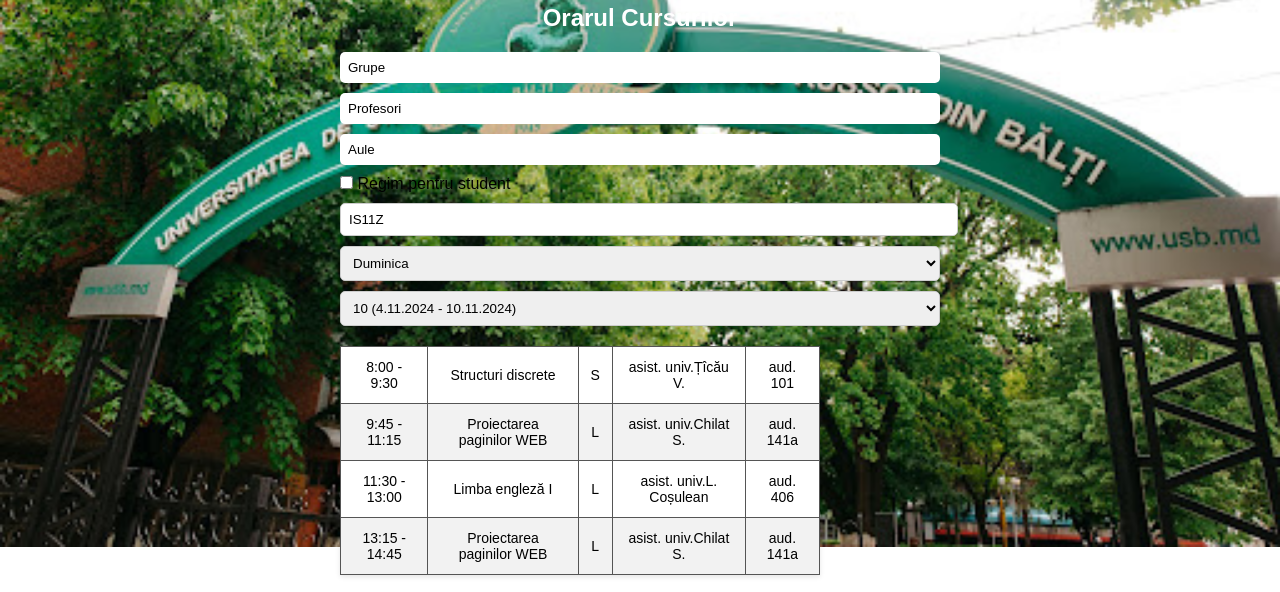
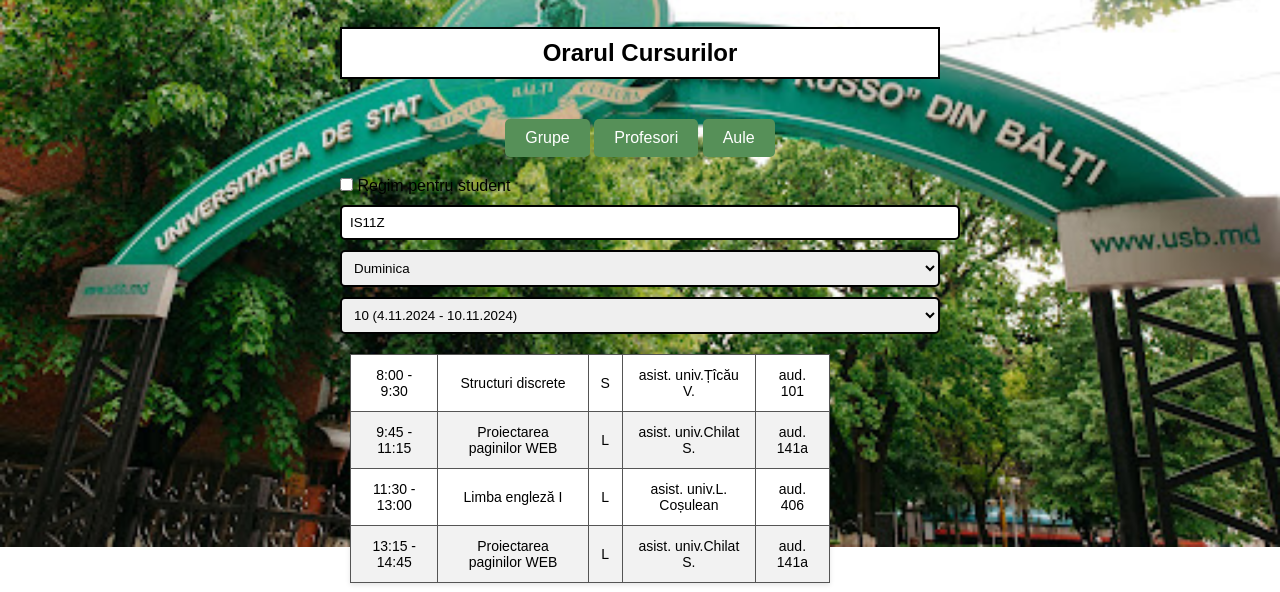
Before and after one commit to mihalciucandrei/ep, a plain HTML site: page ep/index.html in a window 1280 px wide. Shown: the part 308-900 px from the top of the page. Drawn offline with Linux system fonts and the light colour scheme.

Commit message:
Add files via upload

```diff
--- a/ep/index.css
+++ b/ep/index.css
@@ -24,6 +24,19 @@ body {
     background-color:transparent;
     border-radius: 10px;
 }
+.container h1{
+    -webkit-text-stroke-color: #000000;
+    -webkit-text-stroke-width: 2px;
+}
+.container h2{
+    margin-top: 30px;
+    border: 2px solid rgb(0, 0, 0);
+  padding: 10px;
+  background-color:white ;
+  color: black;
+
+
+}
 
 header {
     margin-top: 200px;
@@ -38,6 +51,17 @@ header img {
     height: 191px;
 }
 
+.btn {
+    margin-top: 40px;
+    padding: 10px 20px;
+    font-size: 16px;
+    border: none;
+    background-color: #569058;
+    color: white;
+    cursor: pointer;
+    border-radius: 5px;
+    transition: background-color 0.3s ease;
+}
 .filter-section {
     margin-top: 20px;
     display: flex;
@@ -61,7 +85,7 @@ header img {
     padding: 8px;
     width: 100%;
     border-radius: 5px;
-    border: 1px solid #ccc;
+    border: 2px solid #000000;
     text-align: left;
 }
 
@@ -69,7 +93,7 @@ header img {
     width: 100%;
     padding: 8px;
     border-radius: 5px;
-    border: 1px solid #ccc;
+    border: 2px solid #000000;
     text-align: left;
 }
 
@@ -79,6 +103,7 @@ table.lessons {
     margin-top: 20px;
     box-shadow: 0 2px 5px rgba(0, 0, 0, 0.1);
     background-color: white;
+    margin-left: 10px;
 }
 
 table.lessons th, table.lessons td {
--- a/ep/index.html
+++ b/ep/index.html
@@ -11,11 +11,14 @@
             <img src="photo/logo_usarb.png" alt="Logo universitatii">
             <h1>UNIVERSITATEA DE STAT „ALECU RUSSO” DIN BĂLȚI</h1>
             <h2>Orarul Cursurilor</h2>
+            <div class="buttons">
+                <button class="btn">Grupe</button>
+                <button class="btn">Profesori</button>
+                <button class="btn">Aule</button>
+            </div>
         </header>
         <div class="filter-section">
-            <button class="tab active">Grupe</button>
-            <button class="tab">Profesori</button>
-            <button class="tab">Aule</button>
+
             <label>
                 <input type="checkbox" class="student-mode"> Regim pentru student
             </label>
```
